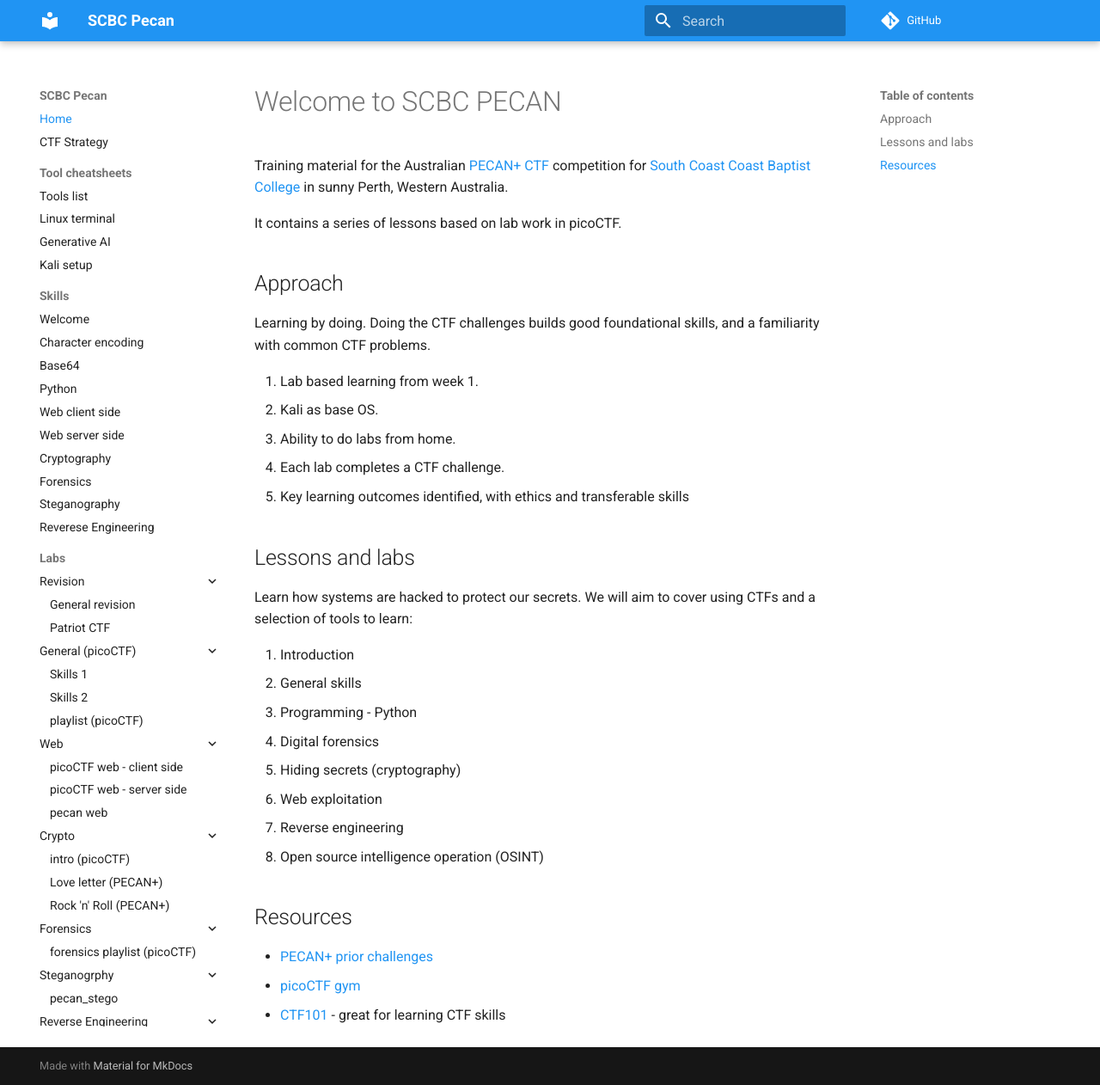
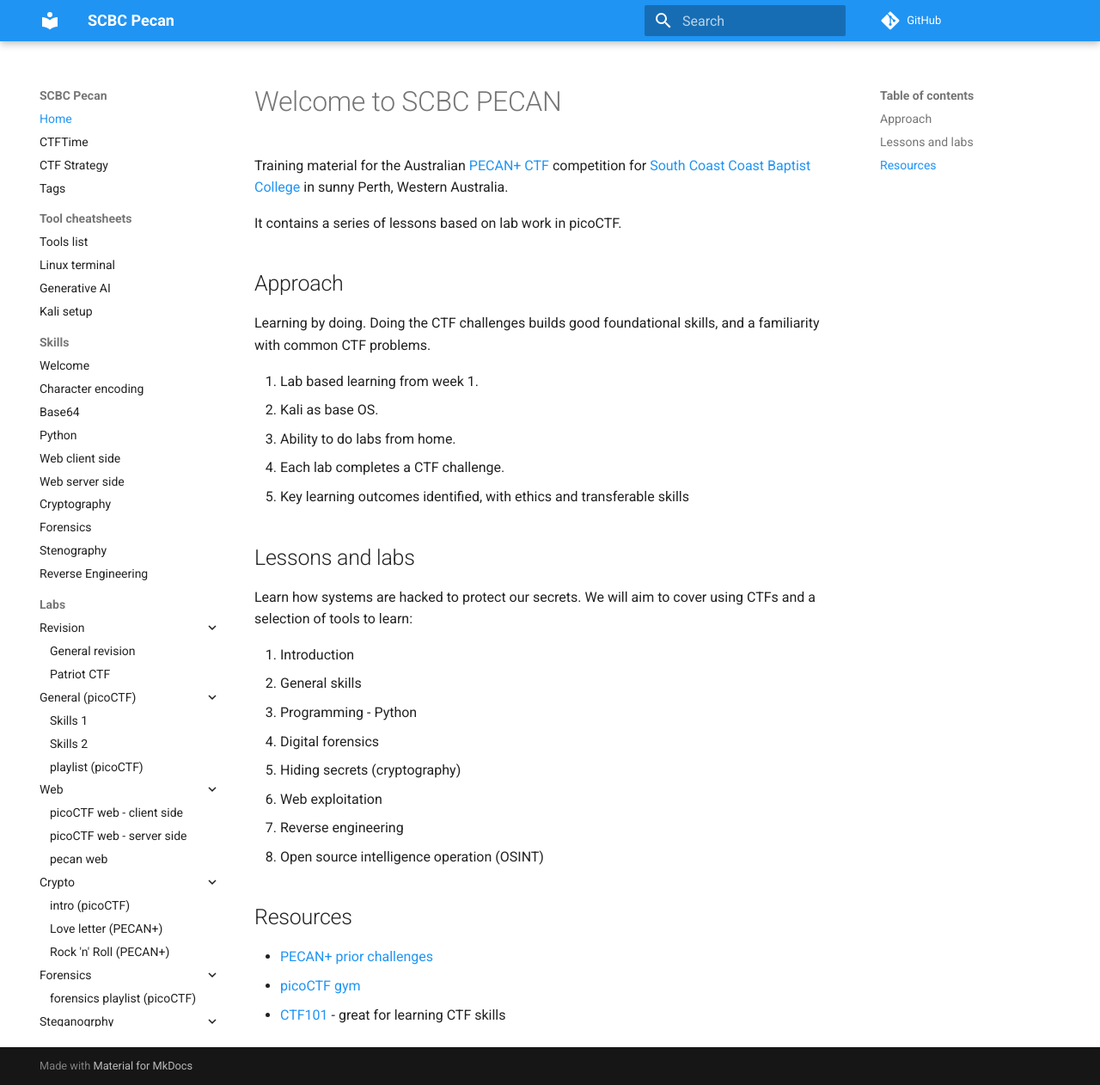
Before and after one commit to ding0t/scbc_pecan, an MkDocs documentation site: the page built from docs/README.md, in a window 1280 px wide and 1262 px high. Shown: the whole window at 86% size. Built offline with MkDocs 1.6.1 and Material for MkDocs 9.7.7, drawn with Linux system fonts in a browser that asks for light colours; comment, search, counter and statistics services are not loaded.

Commit message:
updating for 2025

```diff
--- a/docs/README.md
+++ b/docs/README.md
@@ -28,6 +28,7 @@
 1. Open source intelligence operation (OSINT)
 
 ## Resources
-* [PECAN+ prior challenges](https://pecanplus.ecusri.org/?page=challenges)
-* [picoCTF gym](https://play.picoctf.org/practice)
-* [CTF101](https://ctf101.org/) - great for learning CTF skills
+
+- [PECAN+ prior challenges](https://pecanplus.ecusri.org/?page=challenges)
+- [picoCTF gym](https://play.picoctf.org/practice)
+- [CTF101](https://ctf101.org/) - great for learning CTF skills
--- a/mkdocs.yml
+++ b/mkdocs.yml
@@ -7,7 +7,9 @@
 nav:
   - Home: README.md
 
+  - CTFTime: ctftime.md
   - CTF Strategy: './lessons/ctf_strategy.md'
+  - Tags: 'tags.md'
 
   - Tool cheatsheets:
     - Tools list: './lessons/tools.md'
@@ -24,8 +26,8 @@
     - Web server side : './lessons/06_web_server.md'
     - Cryptography: './lessons/07_crypto_intro.md'
     - Forensics: './lessons/08_forensics_intro.md'
-    - Steganography: './lessons/09_steganography.md'
-    - Reverese Engineering: './lessons/10_re.md'
+    - Stenography: './lessons/09_steganography.md'
+    - Reverse Engineering: './lessons/10_re.md'
 
   - Labs:
     - Revision:
```
Also changed, not shown: docs/assets/stylesheets/enumerate-headings.css (added, +19 -0 lines), docs/ctftime.md (added, +17 -0 lines), docs/infrastucture.md (added, +37 -0 lines), docs/tags.md (added, +5 -0 lines).
